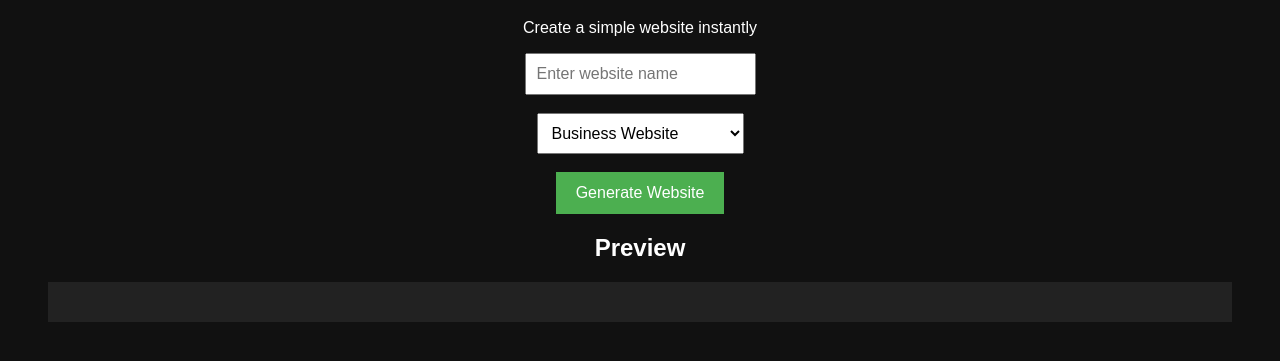
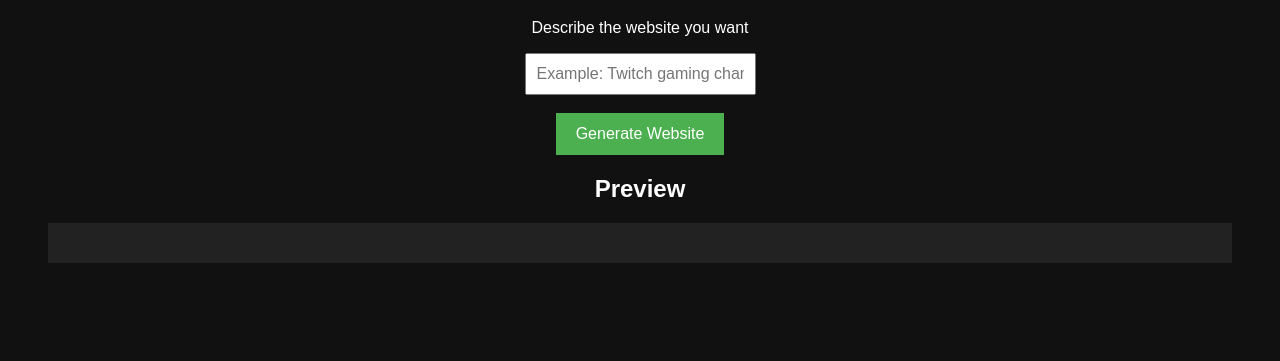
Before and after one commit to zeiterjosh-cloud/ai-website-generator, a website: page public/index.html in a window 1280 px wide. Shown: the part 109-470 px from the top of the page. Drawn offline with Linux system fonts and the light colour scheme.

Commit message:
Update index.html

```diff
--- a/public/index.html
+++ b/public/index.html
@@ -12,21 +12,9 @@
 
 <h1>AI Website Generator</h1>
 
-<p>Create a simple website instantly</p>
+<p>Describe the website you want</p>
 
-<input id="siteName" placeholder="Enter website name">
-
-<br><br>
-
-<select id="template">
-
-<option value="business">Business Website</option>
-
-<option value="twitch">Twitch Streaming Page</option>
-
-<option value="portfolio">Portfolio Website</option>
-
-</select>
+<input id="siteIdea" placeholder="Example: Twitch gaming channel">
 
 <br><br>
 
```
